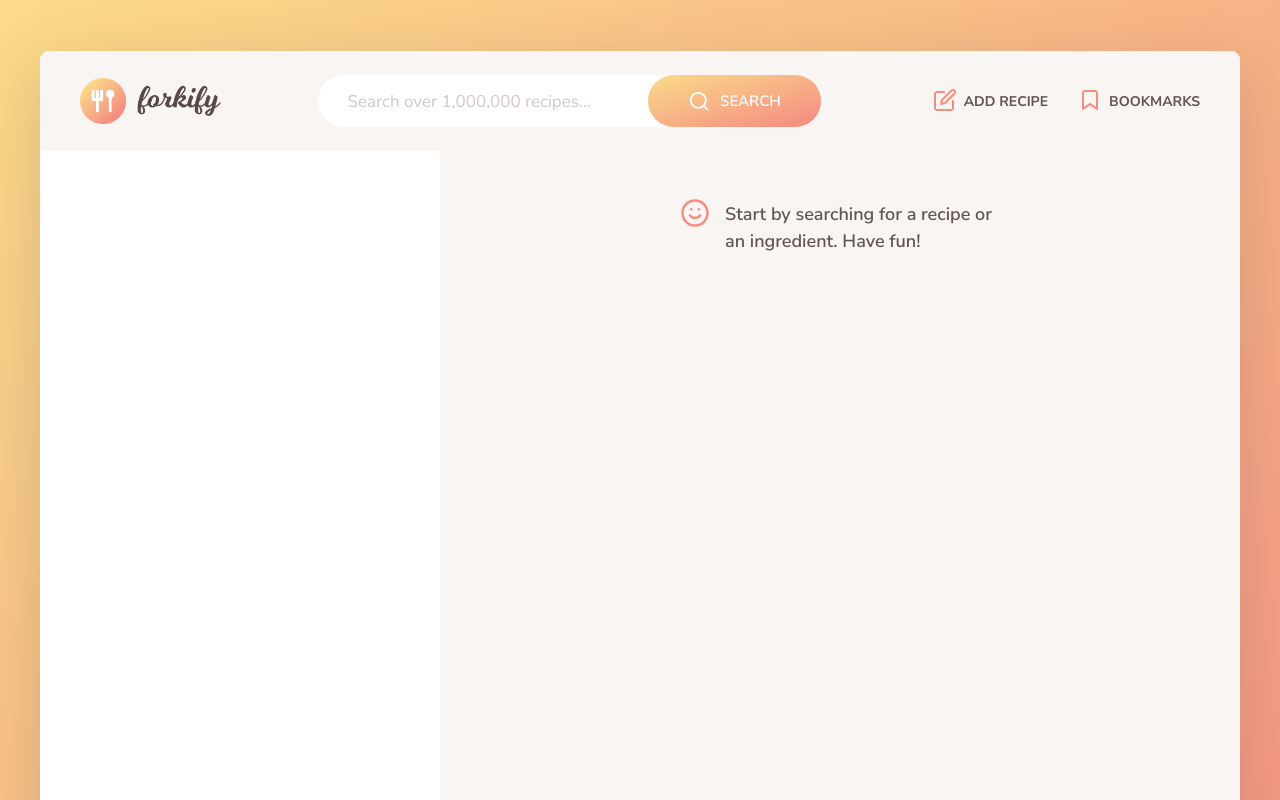
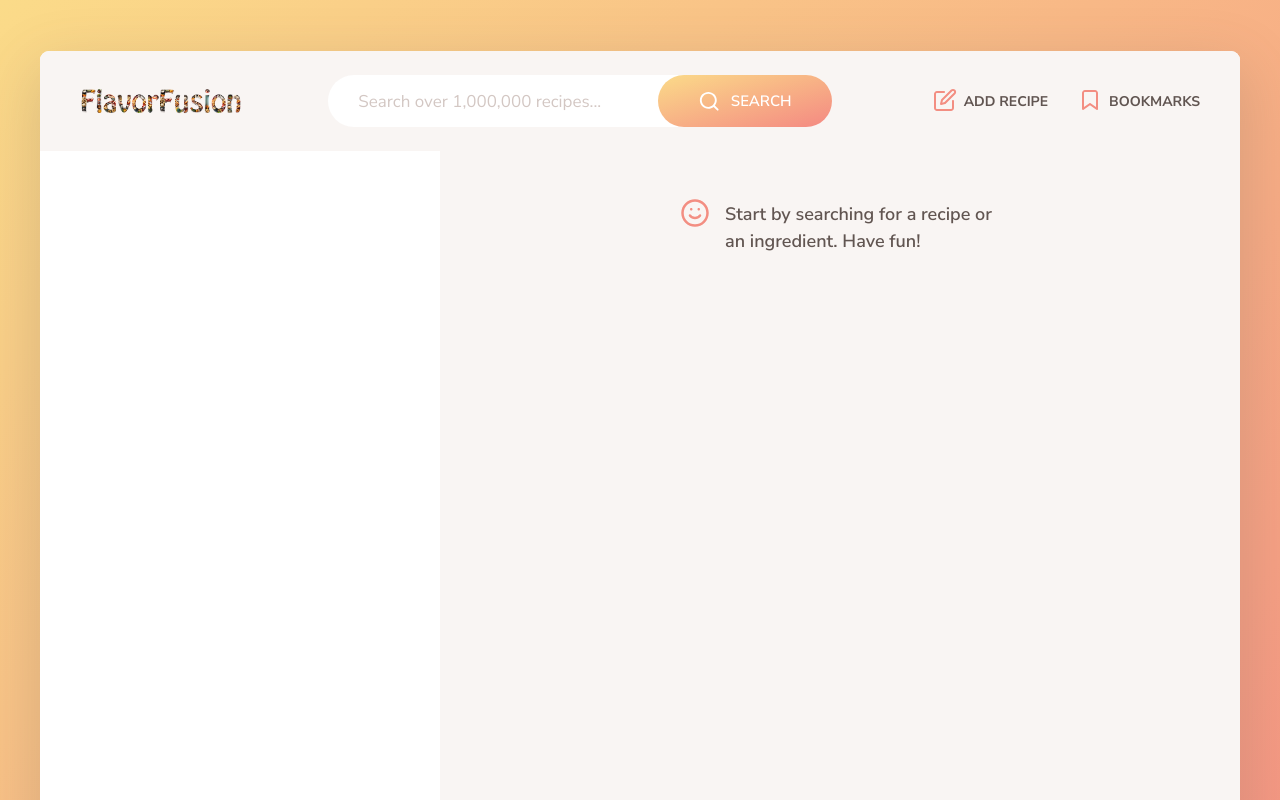
Before and after one commit to UDITH-NAYAK/FlavourFution, a website built with Parcel: page index.html in a window 1280 px wide. Shown: the top 800 px of the page. Built offline with nearby package versions, Linux system fonts and the light colour scheme.

Commit message:
update on logo

```diff
--- a/index.html
+++ b/index.html
@@ -13,13 +13,14 @@
     <link rel="stylesheet" href="src/sass/main.scss" />
     <script type="module" src="src/js/controller.js"></script>
 
-    <title>forkify // Search over 1,000,000 recipes</title>
+    <title>FlavorFution// Search over 1,000,000 recipes</title>
   </head>
 
   <body>
     <div class="container">
       <header class="header">
-        <img src="src/img/logo.png" alt="Logo" class="header__logo" />
+        <!-- <img src="src/img/logo.png" alt="Logo" class="header__logo" /> -->
+        <img src="src/img/newLogo.png" alt="Logo" class="header__logo" />
         <form class="search">
           <input
             type="text"
```
Also changed, not shown: src/img/newLogo.png (added).
